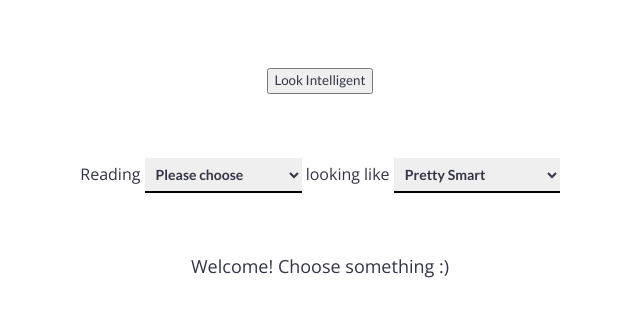
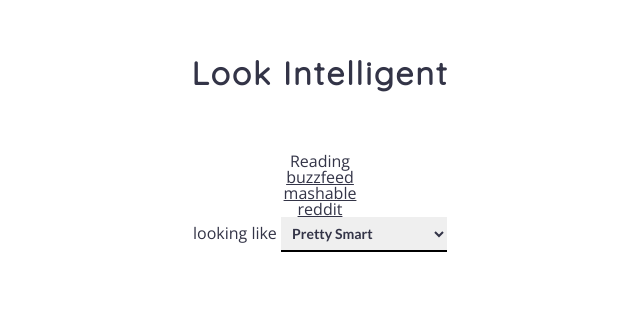
Before and after one commit to p-syche/look-intelligent, a React (Create React App) app: page / in a window 1280 px wide. Shown: the part 135-452 px from the top of the page, without its empty margins (320-960 px from the left). Built offline with nearby package versions, Linux system fonts and the light colour scheme.

Commit message:
routing between home page and rest of webApp working correctly

```diff
--- a/src/components/App.js
+++ b/src/components/App.js
@@ -1,9 +1,10 @@
 import React, { Component } from 'react';
+import { Switch, Route } from 'react-router-dom';
 
 import axios from 'axios';
 import base from '../base';
-import Header from './Header';
-import ListOfArticles from './ListOfArticles';
+import Home from './Home';
+import Main from './Main';
 
 import '../scss/App.css';
 
@@ -76,15 +77,19 @@
 
 		return (
 			<div className={"App " + this.state.chosen.appearance} >
-				<Header
-					myState={this.state}
-					applyChoice={this.applyChoice}
-				/>
-				<ListOfArticles
-					chosen={this.state.chosen}
-					loading={this.loading}
-					articles={this.state.articles}
-				/>
+				<Switch>
+				    <Route exact path='/' render={()=><Home
+				    	myState={this.state}
+						applyChoice={this.applyChoice}
+				    />} />
+				    <Route path='/really-smart' render={()=><Main
+				    	myState={this.state}
+						applyChoice={this.applyChoice}
+						chosen={this.state.chosen}
+						loading={this.loading}
+						articles={this.state.articles}
+				    />} />
+				</Switch>
 			</div>
 		);
 	}
--- a/src/components/Header.js
+++ b/src/components/Header.js
@@ -1,4 +1,5 @@
 import React, { Component } from 'react';
+import { Link } from 'react-router-dom';
 
 class Header extends Component {
 
@@ -14,7 +15,14 @@
 	}
 
 	cleanLocalStorage() {
+		console.log('why?')
 		localStorage.clear();
+		this.setState({
+			chosen: {
+				source: 'home',
+				appearance: 'initial'
+			}
+		});
 	}
 
 	render() {
@@ -24,9 +32,7 @@
 	    return (
 			<div className="header-choice">
 				<h2 className="title">
-					<button className="back-home" onClick={this.cleanLocalStorage}>
-						Look Intelligent
-					</button>
+					<Link to="/" onClick={this.cleanLocalStorage}>Look Intelligent</Link>
 				</h2>
 				<span>Reading </span>
 				<select ref={(input) => this.chooseSource = input} className="sources" defaultValue={this.props.myState.chosen.source} onChange={(e) => this.choiceMade(e)}>
--- a/src/components/Home.js
+++ b/src/components/Home.js
@@ -1,11 +1,50 @@
 import React, { Component } from 'react';
-import Header from './Header';
+import { Link } from 'react-router-dom';
 
 class Home extends Component {
+	homeChoice(event, item) {
+		event.preventDefault();
+
+		const theChoice = {
+			source: item,
+			appearance: this.chooseAppearance.value
+		}
+
+		this.props.applyChoice(theChoice);
+	}
+
 	render() {
+		const mySources = this.props.myState.source;
+		const myAppearances = this.props.myState.appearance;
+
 		return (
 			<div className="home-page">
-				<h4>Welcome! Choose something :)</h4>
+				<h2 className="title">Look Intelligent</h2>
+				<span>Reading </span>
+				<ul className="sources" >
+					{
+					Object
+						.keys(mySources)
+						.map((key) =>
+							<li value={mySources[key]} key={key} index={key} onClick={(e) => this.homeChoice(e,mySources[key])}>
+								<Link to="/really-smart">{key}</Link>
+							</li>
+						)
+					}
+
+				</ul>
+				<span> looking like </span>
+				<select className="sources" ref={(input) => this.chooseAppearance = input}>
+					{
+					Object
+						.keys(myAppearances)
+						.map((key) =>
+							<option value={key} key={key} index={key}>
+								{myAppearances[key]}
+							</option>
+						)
+					}
+				</select>
 			</div>
 		)
 	}
--- a/src/components/Main.js
+++ b/src/components/Main.js
@@ -8,7 +8,7 @@
 			<div className={"Main " + this.props.chosen.appearance} >
 				<Header
 					myState={this.props.myState}
-					applyChoice={this.applyChoice}
+					applyChoice={this.props.applyChoice}
 				/>
 				<ListOfArticles
 					chosen={this.props.chosen}
```
